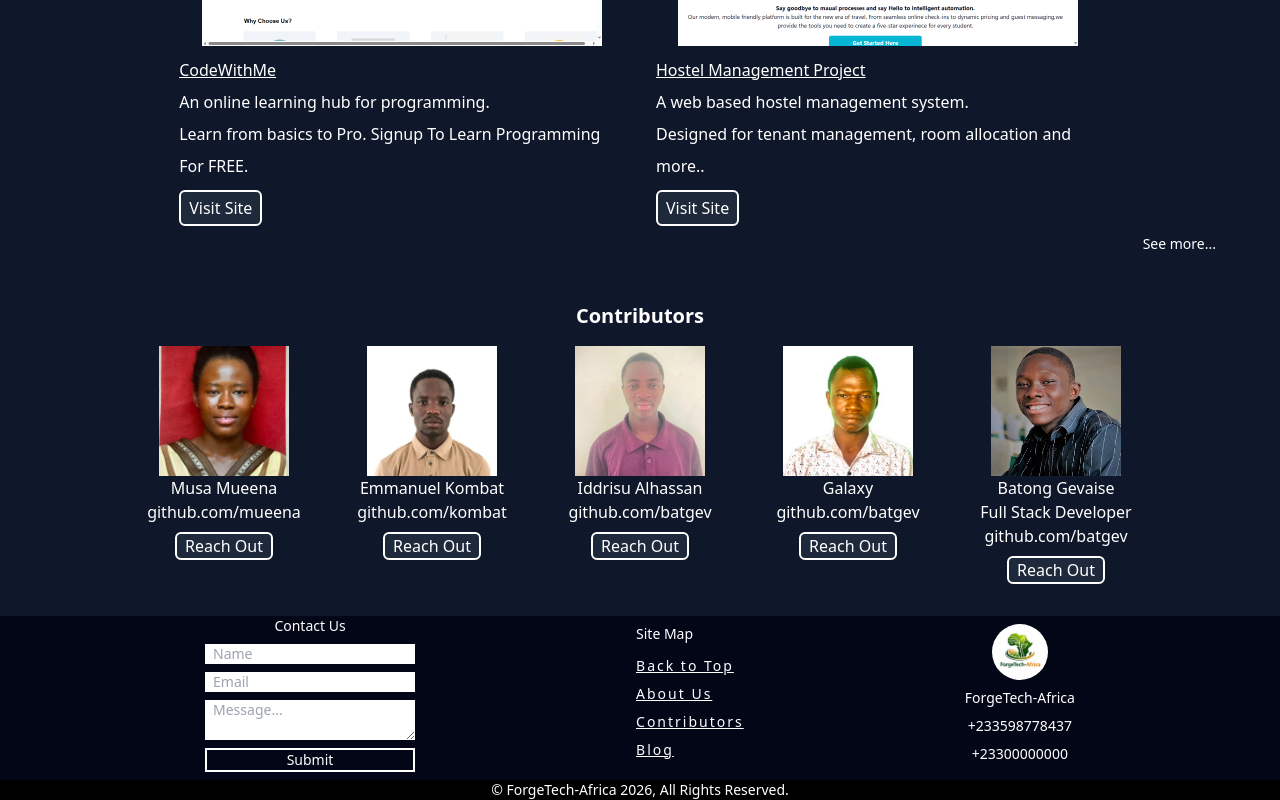
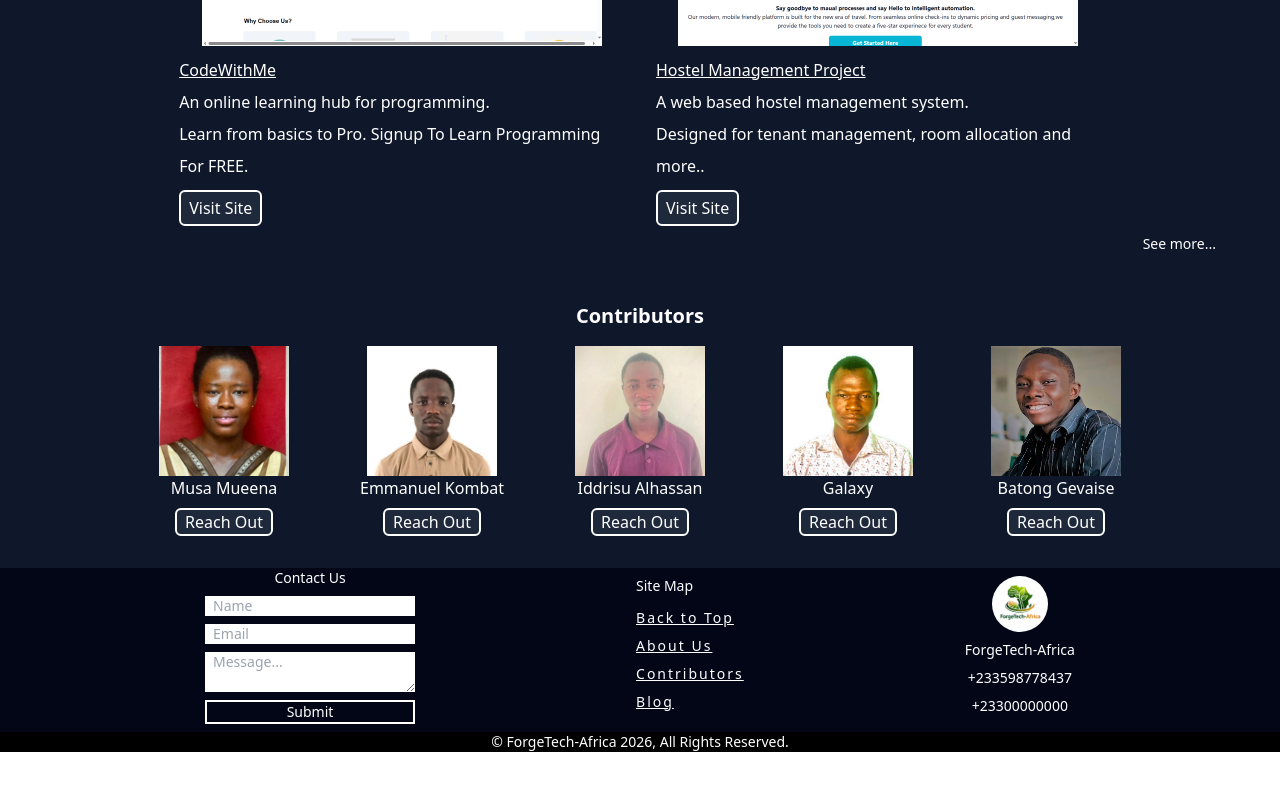
Before and after one commit to batgev/forgetech-africa, a React (Vite) app in the folder frontend/: page / in a window 1280 px wide. Shown: the part 1186-1986 px from the top of the page. After the commit the page ends 1938 px from the top, so only its background shows below. Built offline with nearby package versions, Linux system fonts and the light colour scheme; no server answers.

Commit message:
Remove GitHub links from LandingPage
Removed GitHub links from team member sections.

```diff
--- a/frontend/src/LandingPage.jsx
+++ b/frontend/src/LandingPage.jsx
@@ -315,8 +315,6 @@
               />
               <div className="flex flex-col items-center leading-normal">
                 <h2>Musa Mueena</h2>
-
-                <span>github.com/mueena</span>
                 <button className="bg-slate-800 border-2 border-white px-2 rounded-md mt-2">
                   <a href="https://github.com/batgev">Reach Out</a>
                 </button>
@@ -332,8 +330,6 @@
               />
               <div className="flex flex-col items-center leading-normal">
                 <h2>Emmanuel Kombat</h2>
-
-                <span>github.com/kombat</span>
                 <button className="bg-slate-800 border-2 border-white px-2 rounded-md mt-2">
                   <a href="https://github.com/batgev">Reach Out</a>
                 </button>
@@ -349,8 +345,6 @@
               />
               <div className="flex flex-col items-center leading-normal">
                 <h2>Iddrisu Alhassan</h2>
-
-                <span>github.com/batgev</span>
                 <button className="bg-slate-800 border-2 border-white px-2 rounded-md mt-2">
                   <a href="https://github.com/batgev">Reach Out</a>
                 </button>
@@ -367,7 +361,6 @@
               <div className="flex flex-col items-center leading-normal">
                 <h2>Galaxy</h2>
 
-                <span>github.com/batgev</span>
                 <button className="bg-slate-800 border-2 border-white px-2 rounded-md mt-2">
                   <a href="https://github.com/batgev">Reach Out</a>
                 </button>
@@ -383,8 +376,6 @@
               />
               <div className="flex flex-col items-center leading-normal">
                 <h2>Batong Gevaise</h2>
-                <span>Full Stack Developer</span>
-                <span>github.com/batgev</span>
                 <button className="bg-slate-800 border-2 border-white px-2 rounded-md mt-2">
                   <a href="https://github.com/batgev">Reach Out</a>
                 </button>
```
